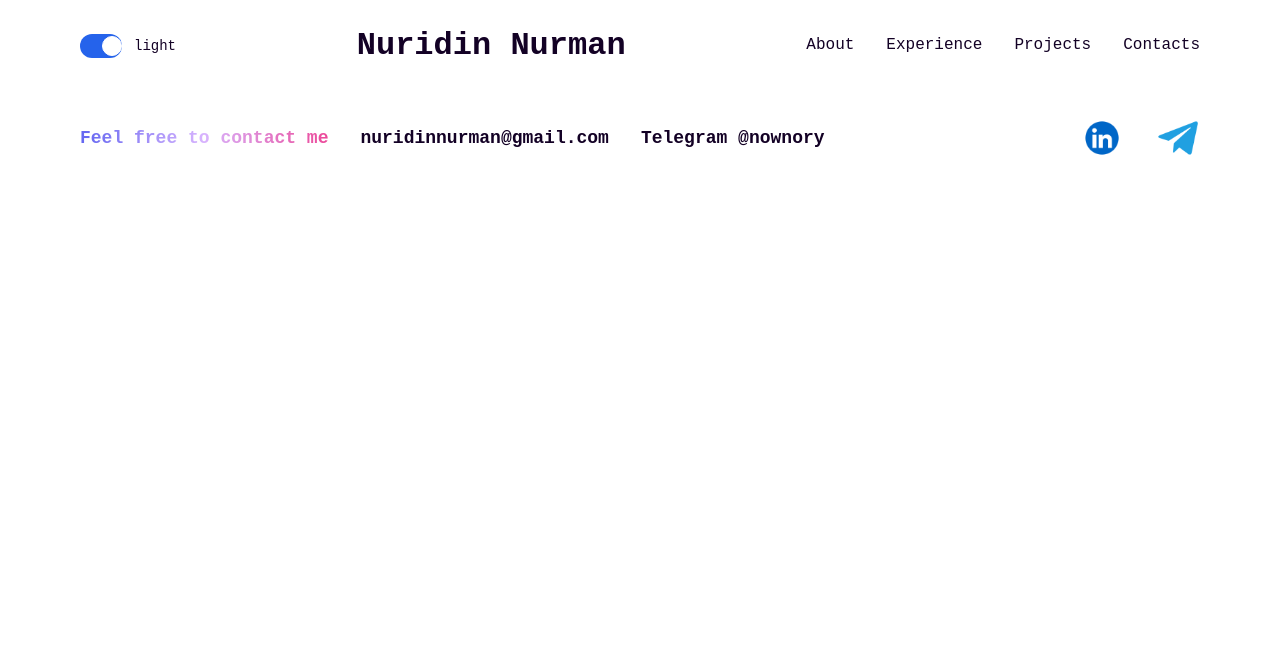
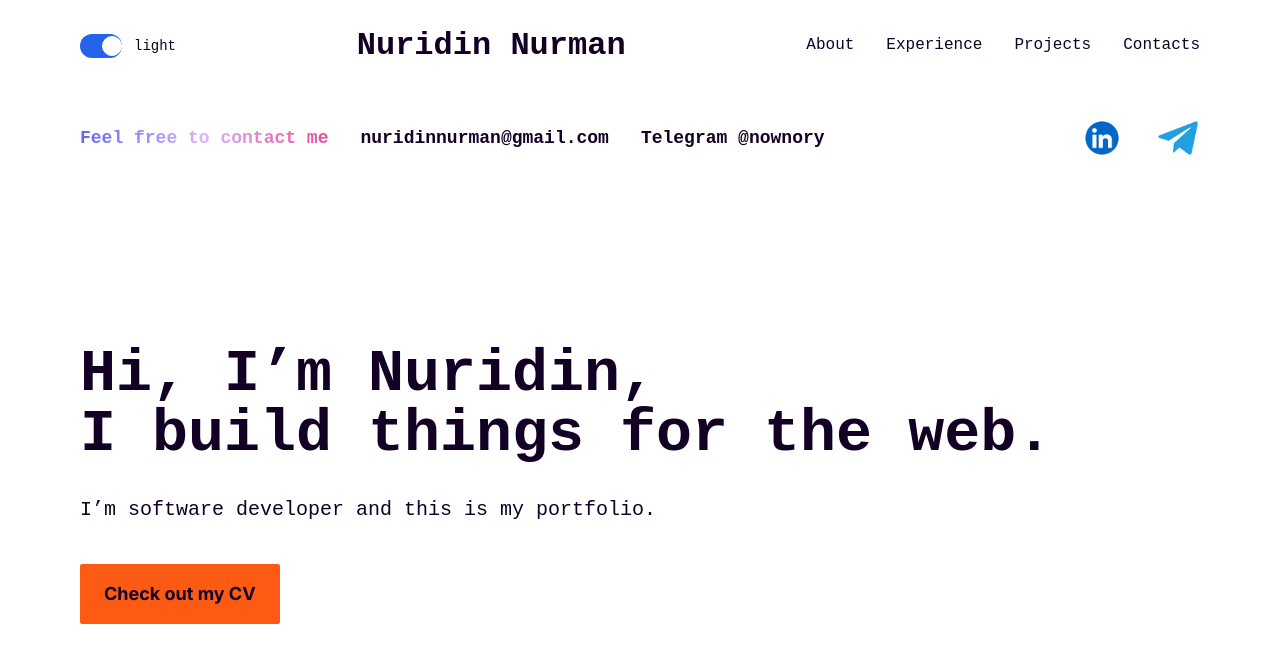
Before and after one commit to Nuridin28/Portfolio, a React (Vite) app: page /Contacts in a window 1280 px wide. Shown: the top 662 px of the page. Built offline with nearby package versions, Linux system fonts and the light colour scheme.

Commit message:
add hero to contact page

```diff
--- a/src/components/Hero/Hero.jsx
+++ b/src/components/Hero/Hero.jsx
@@ -7,7 +7,7 @@ export default function Hero() {
     window.open(cvUrl, "_blank");
   };
   return (
-    <section className="hero  md:py-40 py-14 text-center lg:text-start">
+    <section className="hero  md:py-40 py-12 text-center lg:text-start">
       <h2 className=" md:text-6xl text-3xl font-bold ">
         Hi, I’m Nuridin, <br /> I build things for the web.
       </h2>
--- a/src/pages/Contacts/ContactsPage.jsx
+++ b/src/pages/Contacts/ContactsPage.jsx
@@ -4,6 +4,7 @@ import Header from "../../components/Header/Header";
 import Container from "../../components/Container/Container";
 import { ThemeContext } from "../../Context/ThemeContext";
 import { useContext } from "react";
+import Hero from "../../components/Hero/Hero";
 
 export default function ContactsPage() {
   const { theme } = useContext(ThemeContext);
@@ -18,6 +19,7 @@ export default function ContactsPage() {
       <Container>
         <Header />
         <Contacts />
+        <Hero />
       </Container>
     </div>
   );
```
